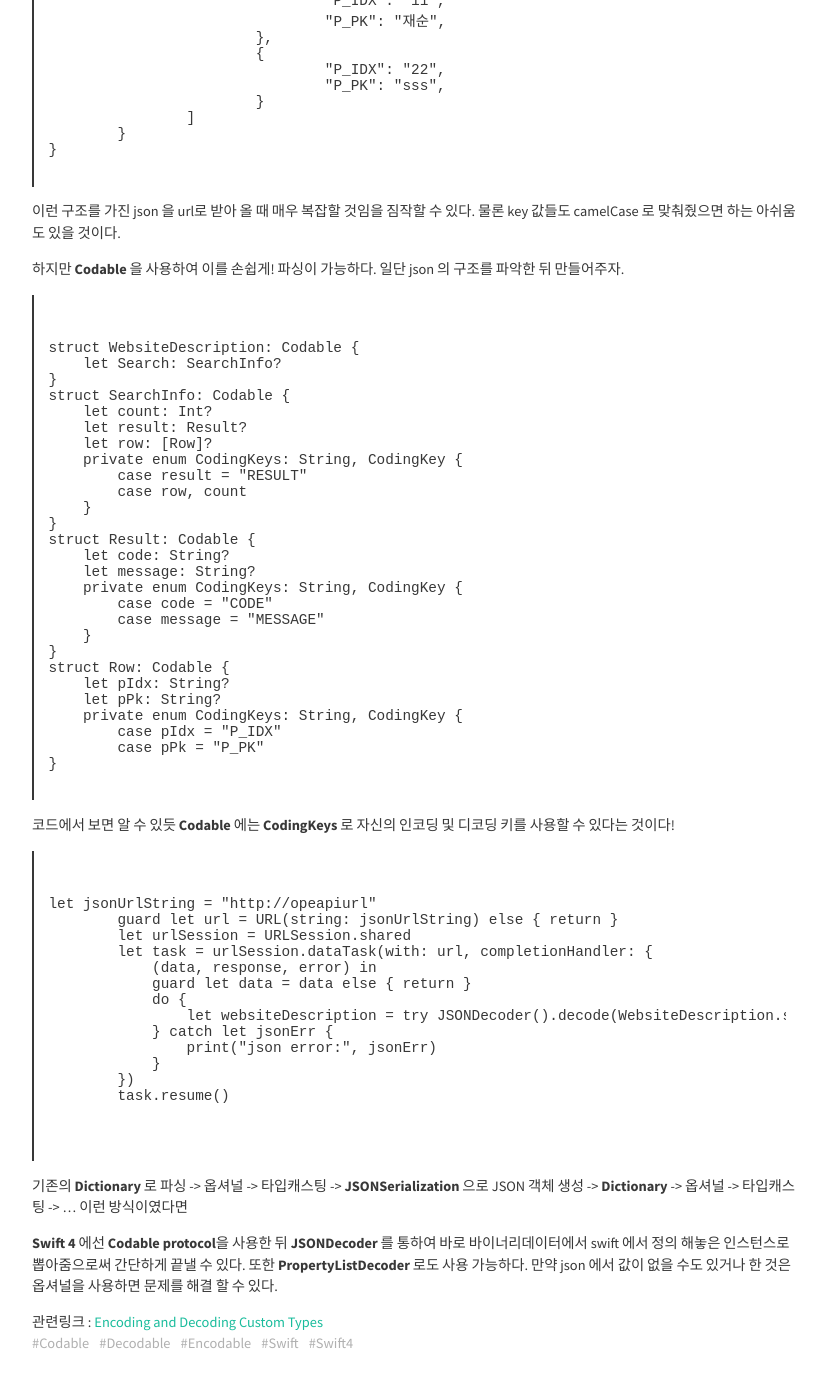
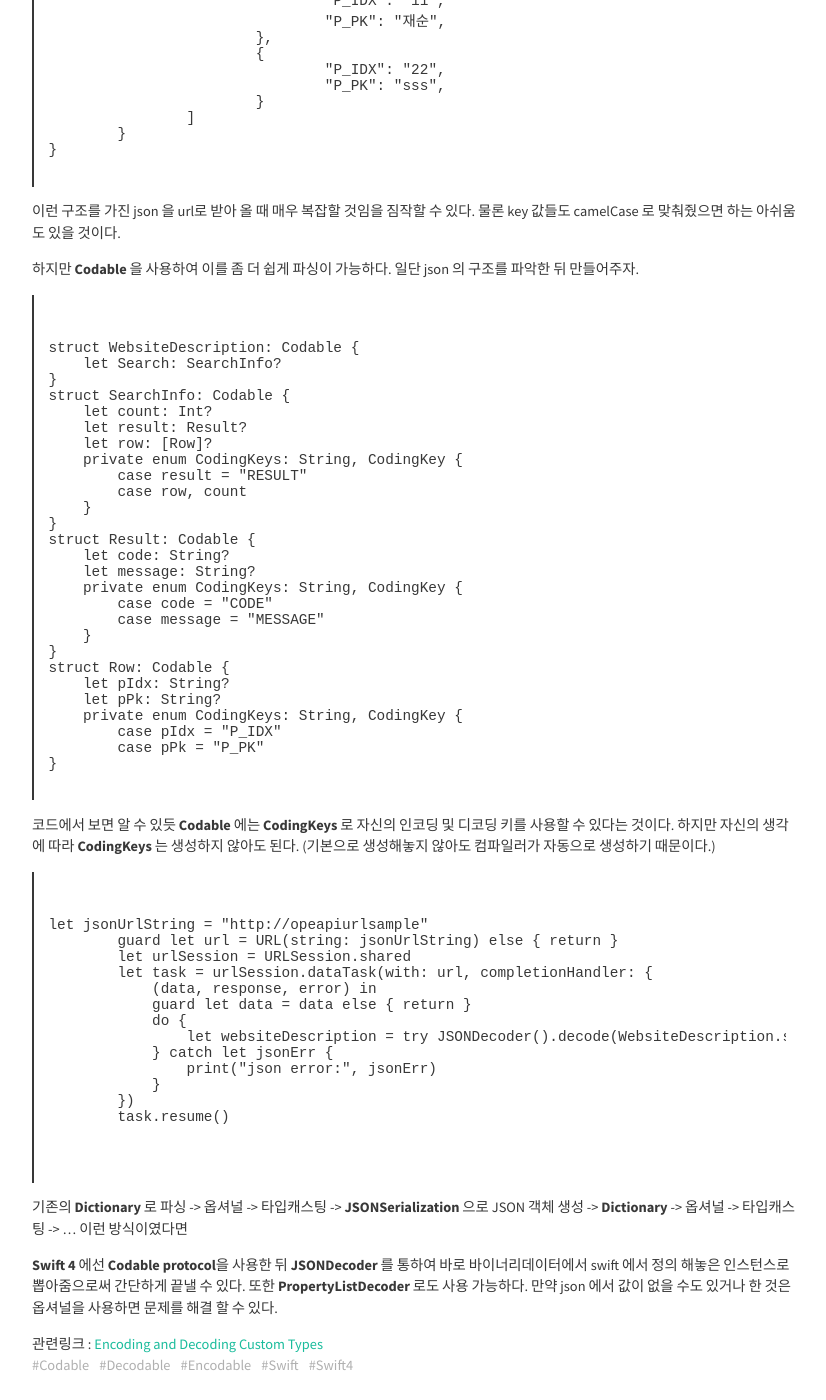
Before and after one commit to clapwatermelon/clapwatermelon.github.io, a Jekyll site: the page built from _posts/2018-04-09-Codable.md, in a window 1280 px wide and 1400 px high, scrolled down 1552 px. Shown: the whole window, without its empty margins (224-1050 px from the left). Built offline with Jekyll 4.4.1, drawn with Linux system fonts in a browser that asks for light colours; nearby versions of some CDN libraries; comment, search, counter and statistics services are not loaded; some of the changed text lies outside the part shown.

Commit message:
fixed content(Codable)

```diff
--- a/_posts/2018-04-09-Codable.md
+++ b/_posts/2018-04-09-Codable.md
@@ -33,7 +33,7 @@ tags: [Codable, Decodable, Encodable, Swift, Swift4]
 ### What is Codable?
 ***
 **Swift 4** 에서 추가된 protocol. **Encodable** 과 **Decodable** 을 합쳐 놓은 타입별칭이다.
-간략히 말하면 [**SwiftyJSON**](https://github.com/SwiftyJSON/SwiftyJSON), [**ObjectMapper**](https://github.com/Hearst-DD/ObjectMapper) 처럼 JSON parsing 을 좀 더 쉽게 할 수 있게 해주는 것!
+간략히 말하면 [**SwiftyJSON**](https://github.com/SwiftyJSON/SwiftyJSON), [**ObjectMapper**](https://github.com/Hearst-DD/ObjectMapper) 처럼 JSON parsing 을 좀 더 쉽게 할 수 있게 해주는 것이다.
 
 > ~~~
 {
@@ -60,7 +60,7 @@ tags: [Codable, Decodable, Encodable, Swift, Swift4]
 이런 구조를 가진 json 을 url로 받아 올 때 매우 복잡할 것임을 짐작할 수 있다.
 물론 key 값들도 camelCase 로 맞춰줬으면 하는 아쉬움도 있을 것이다.
 
-하지만 **Codable** 을 사용하여 이를 손쉽게! 파싱이 가능하다.
+하지만 **Codable** 을 사용하여 이를 좀 더 쉽게 파싱이 가능하다.
 일단 json 의 구조를 파악한 뒤 만들어주자.
 
 > <pre><code>
@@ -93,10 +93,10 @@ struct Row: Codable {
 }
 </code></pre>
 
-코드에서 보면 알 수 있듯 **Codable** 에는 **CodingKeys** 로 자신의 인코딩 및 디코딩 키를 사용할 수 있다는 것이다!
+코드에서 보면 알 수 있듯 **Codable** 에는 **CodingKeys** 로 자신의 인코딩 및 디코딩 키를 사용할 수 있다는 것이다. 하지만 자신의 생각에 따라 **CodingKeys** 는 생성하지 않아도 된다. (기본으로 생성해놓지 않아도 컴파일러가 자동으로 생성하기 때문이다.)
 
 > <pre><code>
-let jsonUrlString = "http://opeapiurl"
+let jsonUrlString = "http://opeapiurlsample"
         guard let url = URL(string: jsonUrlString) else { return }
         let urlSession = URLSession.shared
         let task = urlSession.dataTask(with: url, completionHandler: {
```
